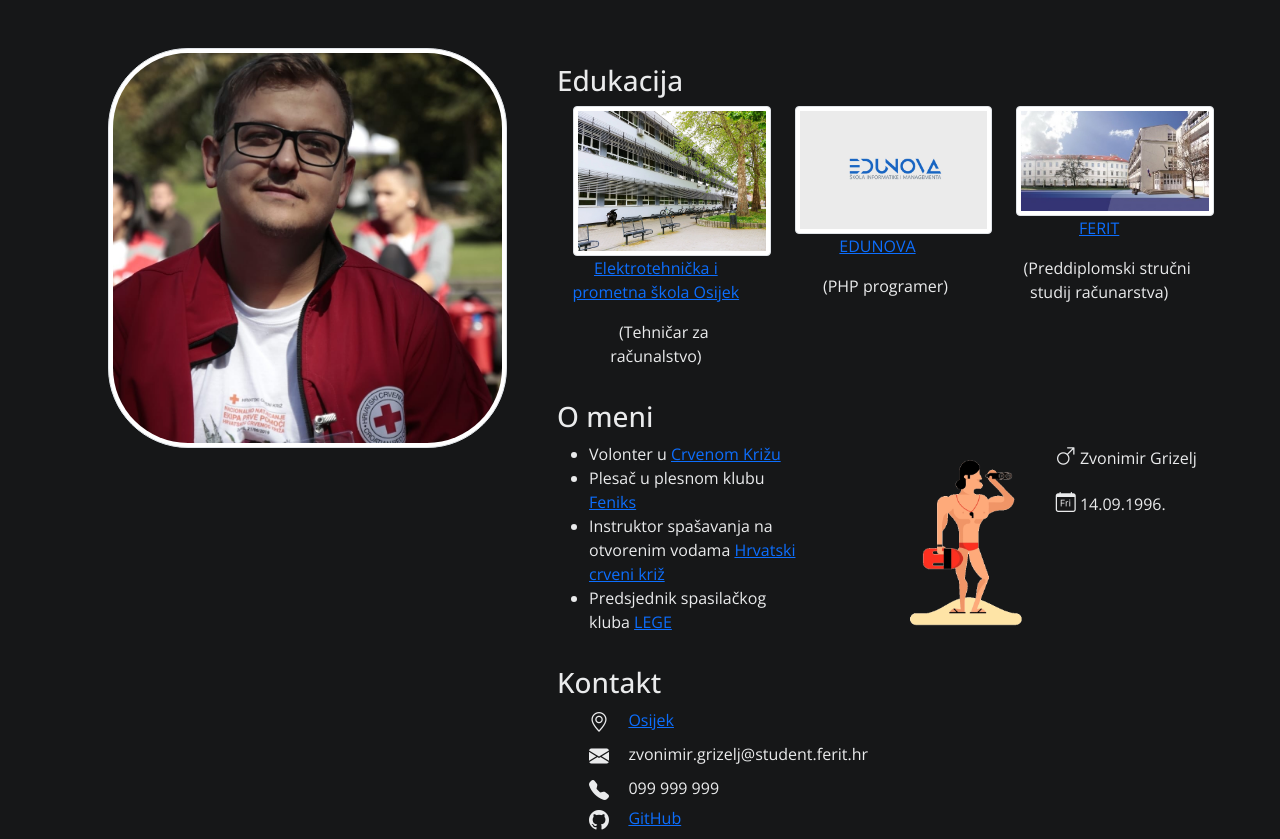
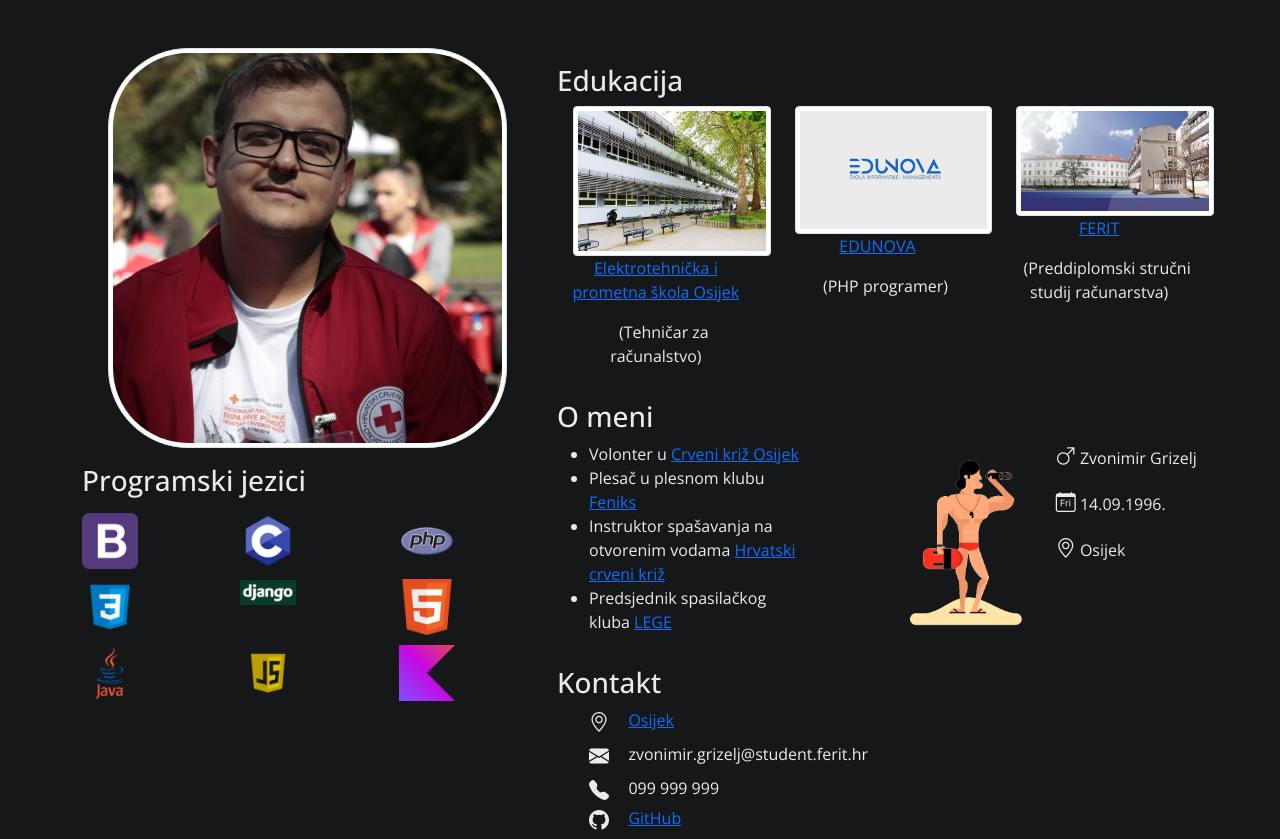
Before and after one commit to denisb1/denisb1.github.io, a plain HTML site: page zvonimir.html in a window 1280 px wide. Shown: the top 839 px of the page. Drawn offline with nearby package versions, Linux system fonts and the light colour scheme.

Commit message:
Update portfolio Zvonimir

```diff
--- a/css/zvonimir.css
+++ b/css/zvonimir.css
@@ -23,3 +23,7 @@
 .text-indent {
 	text-indent: 1rem;
 }
+
+.lang-logo {
+	max-width: 66px;
+}
--- a/zvonimir.html
+++ b/zvonimir.html
@@ -25,7 +25,7 @@
 		<title>Zvonimir Grizelj</title>
 	</head>
 
-	<body class="d-flex flex-column min-vh-100">
+	<body class="d-flex flex-column min-vh-100 fade-in">
 		<main class="flex-shrink-0">
 			<div class="container">
 
@@ -33,12 +33,33 @@
 				<div class="row">
 					<div class="col-lg-5 pt-5">
 						<div class="center-top">
+                            <a href="img/zvonimir_l.jpg" target="_blank">
 							<img
 								class="profile-img img-fluid img-thumbnail"
 								alt="Zvonimir Grizelj - Slika profila"
 								src="img/zvonimir.png"
-							/>
+							/></a>
 						</div>
+                        <div class="row">
+                            <div class="col-lg-12">
+                                <h3 class="mt-3" style="margin-bottom: 15px;">Programski jezici</h3>
+                                <div class="row" style="margin-bottom: 10px;">
+                                    <div class="col-lg-4"><a href="img/lang/bs.png" target="_blank"><img class="lang-logo" src="img/lang/bs.png"></a></div>
+                                    <div class="col-lg-4"><a href="img/lang/c.png" target="_blank"><img class="lang-logo" src="img/lang/c.png"></div></a>
+                                    <div class="col-lg-4"><a href="img/lang/php.png" target="_blank"><img class="lang-logo" src="img/lang/php.png"></div></a>
+                                </div>
+                                <div class="row" style="margin-bottom: 10px;">
+                                    <div class="col-lg-4"><a href="img/lang/css.png" target="_blank"><img class="lang-logo" src="img/lang/css.png"></div></a>
+                                    <div class="col-lg-4"><a href="img/lang/django.png" target="_blank"><img class="lang-logo" src="img/lang/django.png"></div></a>
+                                    <div class="col-lg-4"><a href="img/lang/html.png" target="_blank"><img class="lang-logo" src="img/lang/html.png"></div></a>
+                                </div>
+                                <div class="row" style="margin-bottom: 10px;">
+                                    <div class="col-lg-4"><a href="img/lang/java.png" target="_blank"><img class="lang-logo" src="img/lang/java.png"></div></a>
+                                    <div class="col-lg-4"><a href="img/lang/js.png" target="_blank"><img class="lang-logo" src="img/lang/js.png"></div></a>
+                                    <div class="col-lg-4"><a href="img/lang/kotlin.png" target="_blank"><img class="lang-logo" src="img/lang/kotlin.png"></div></a>
+                                </div>
+                            </div>
+                        </div>
 					</div>
 
 					<div class="col-lg-7 my-5">
@@ -77,7 +98,7 @@
                                 <div class="col-lg-5">
                                     <ul class="about-list">
                                         <li>
-                                            Volonter u <a href="https://www.crvenikrizosijek.hr/" target="_blank">Crvenom Križu</a>
+                                            Volonter u <a href="https://www.crvenikrizosijek.hr/" target="_blank">Crveni križ Osijek</a>
                                         </li>
 
                                         <li>
@@ -98,6 +119,7 @@
                                 <div class="col-lg-3">
                                     <p><em class="fs-5 bi bi-gender-male"></em> Zvonimir Grizelj</p>
                                     <p><em class="fs-5 bi bi-calendar-day"></em> 14.09.1996.</p>
+                                    <p><em class="fs-5 bi bi-geo-alt"></em> Osijek</p>
                                 </div>
 
                             </div>
```
